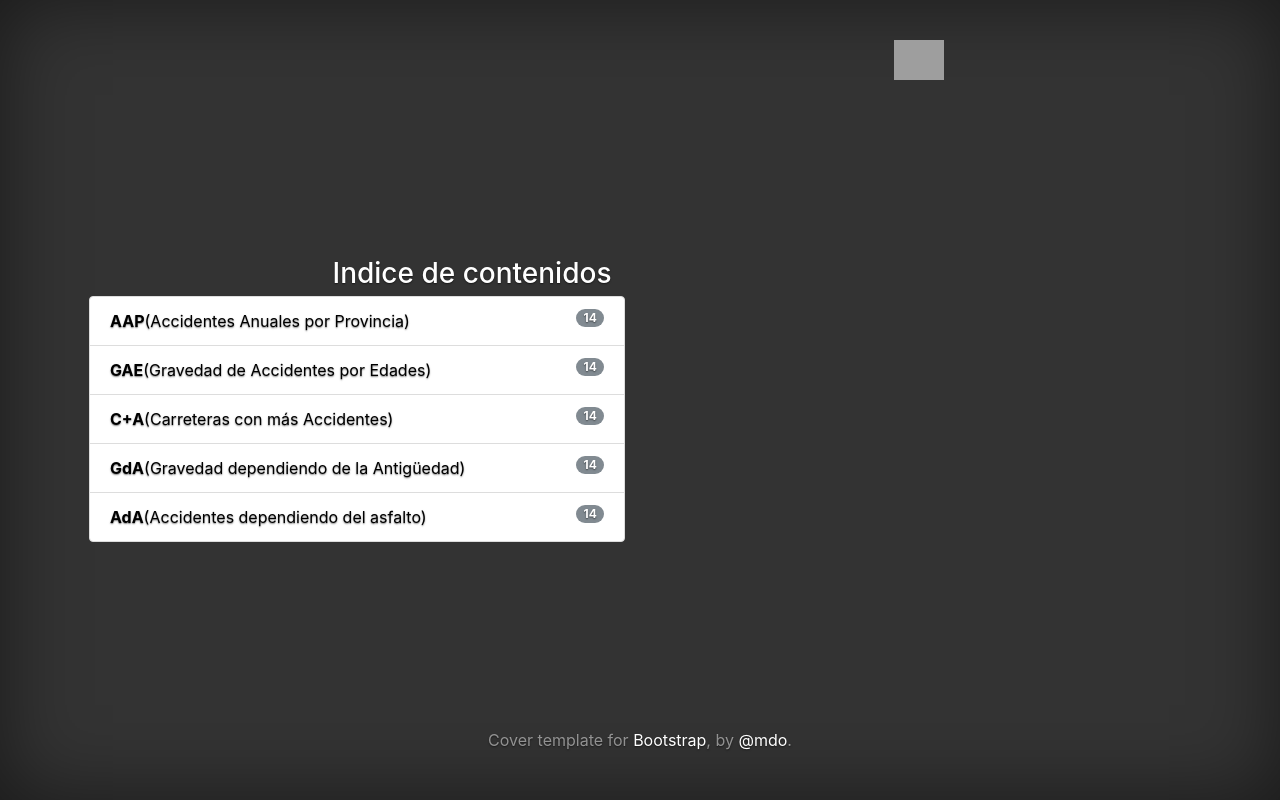
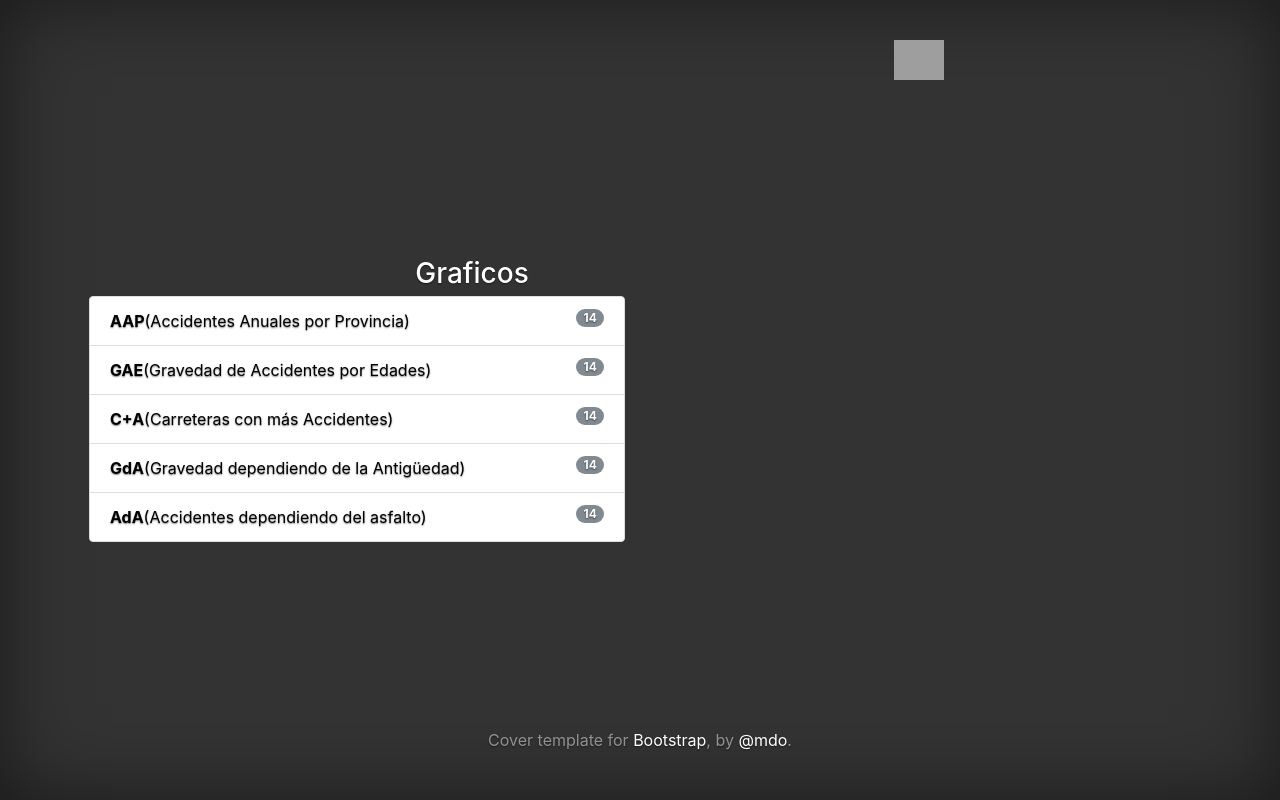
Before and after one commit to jocorral/pepitasGit, a Django app: template frontend/templates/index.html in a window 1280 px wide. Run offline with Django 3.2, Linux system fonts and the light colour scheme; the template is opened without the code that fills it, so the values that code supplies are empty; some libraries are stand-ins or nearby versions; grey boxes are pictures that could not be loaded.

```diff
--- a/frontend/templates/index.html
+++ b/frontend/templates/index.html
@@ -54,7 +54,7 @@
             <div class="module">
               <a id="indice"></a>
 
-                <h3>Indice de contenidos</h3>
+                <h3>Graficos</h3>
 
                   <ul class="list-group">
                     <li class="list-group-item">
```
